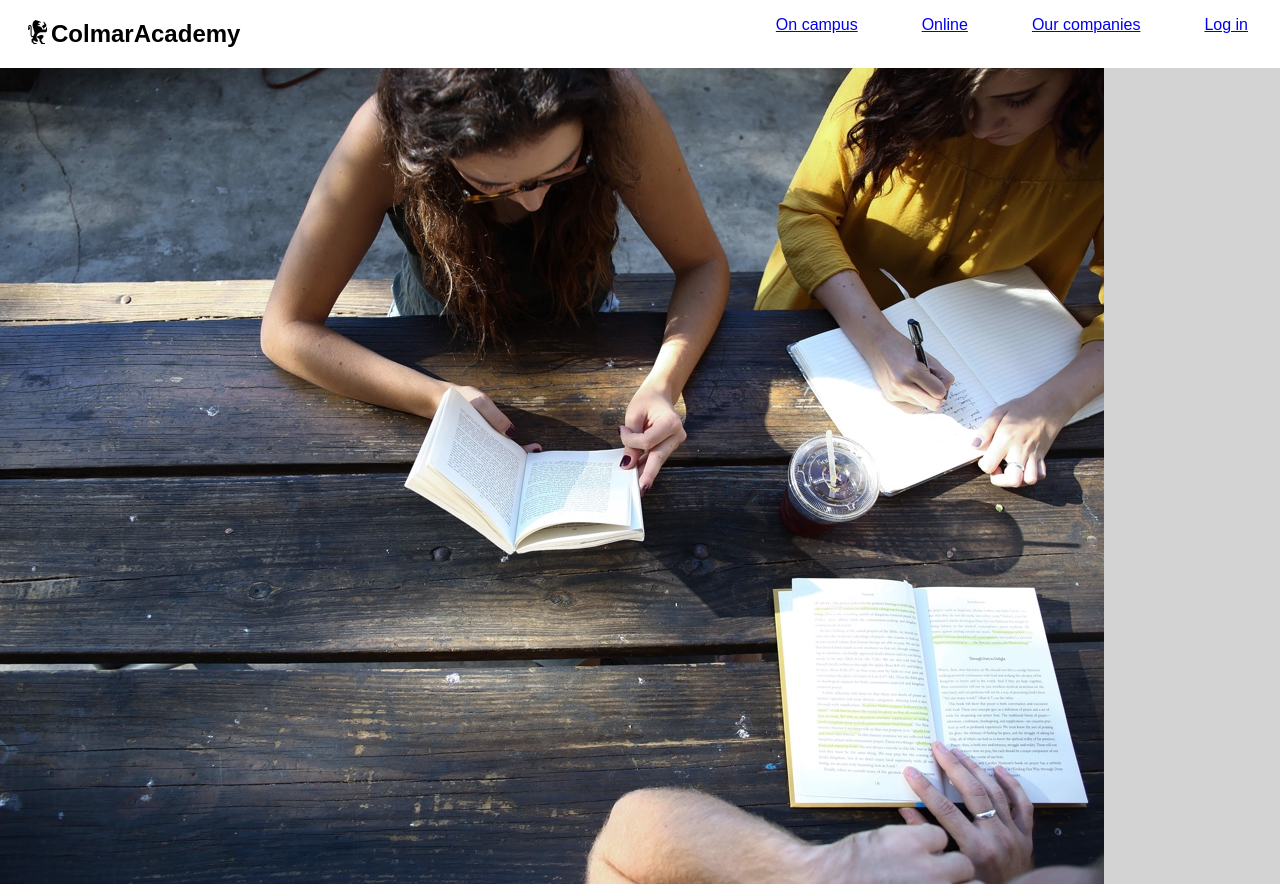
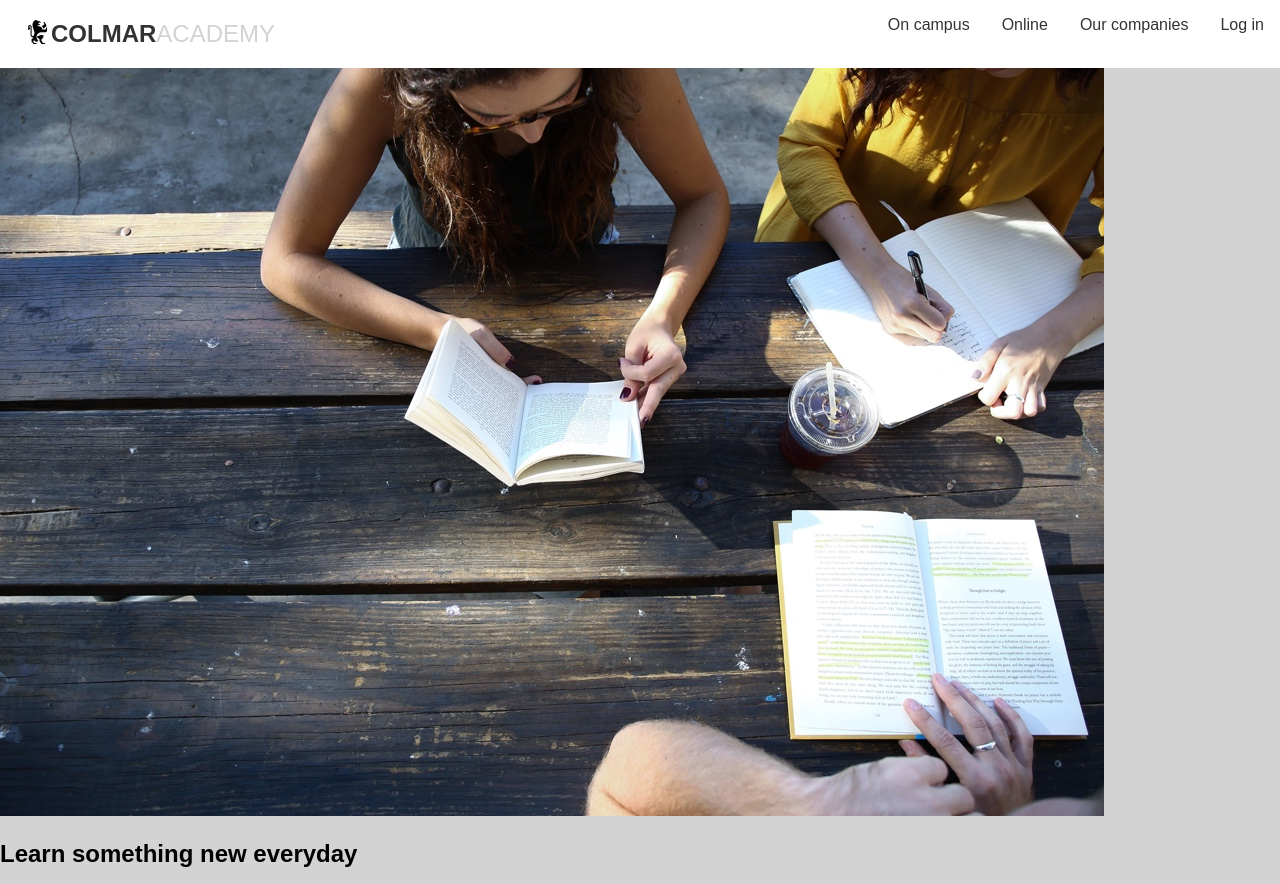
Before and after one commit to k00lkiller/colmar, a plain HTML site: page index.html in a window 1280 px wide. Shown: the top 884 px of the page. Drawn offline with Linux system fonts and the light colour scheme.

Commit message:
Style header & footer

```diff
--- a/style.css
+++ b/style.css
@@ -11,23 +11,42 @@ footer {
   display: flex;
   align-content: center;
   justify-content: space-between;
+  background: white;
 }
-
+nav {
+  position: fixed;
+  width: 100%;
+}
 .branding {
   display: flex;
   align-content: center;
   margin: 0 1.5rem;
+}
+.branding h1 {
+  color: lightgray;
+  text-transform: uppercase;
+  font-weight: 500;
+}
+.branding span.accent {
+  font-weight: 600;
+  color: #333;
 }
 
 ul.menu,
 ul.footer-menu {
   display: flex;
   list-style: none;
+  color: #333;
 }
 
 ul.menu li,
 ul.footer-menu li {
-  margin: 0 2rem;
+  margin: 0 1rem;
+}
+ul.menu li a,
+ul.footer-menu li a {
+  color: inherit;
+  text-decoration: none;
 }
 
 section {
```
